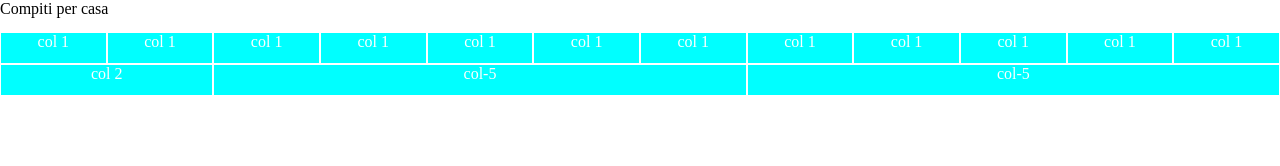
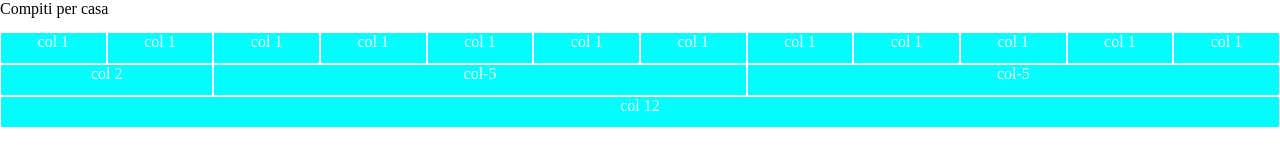
Before and after one commit to CarloColletti/html-css-12bool, a plain HTML site: page index.html in a window 1280 px wide. Drawn offline with Linux system fonts and the light colour scheme.

Commit message:
terza riga

```diff
--- a/index.html
+++ b/index.html
@@ -71,9 +71,11 @@
 		</div>
 		<!-- terza righa -->
 		<div class="row">
-			<div></div>
-
+			<div class="col-12">
+				col 12
+			</div>
 		</div>
+		<!-- quarta riga -->
 
 	</div>
 
```
